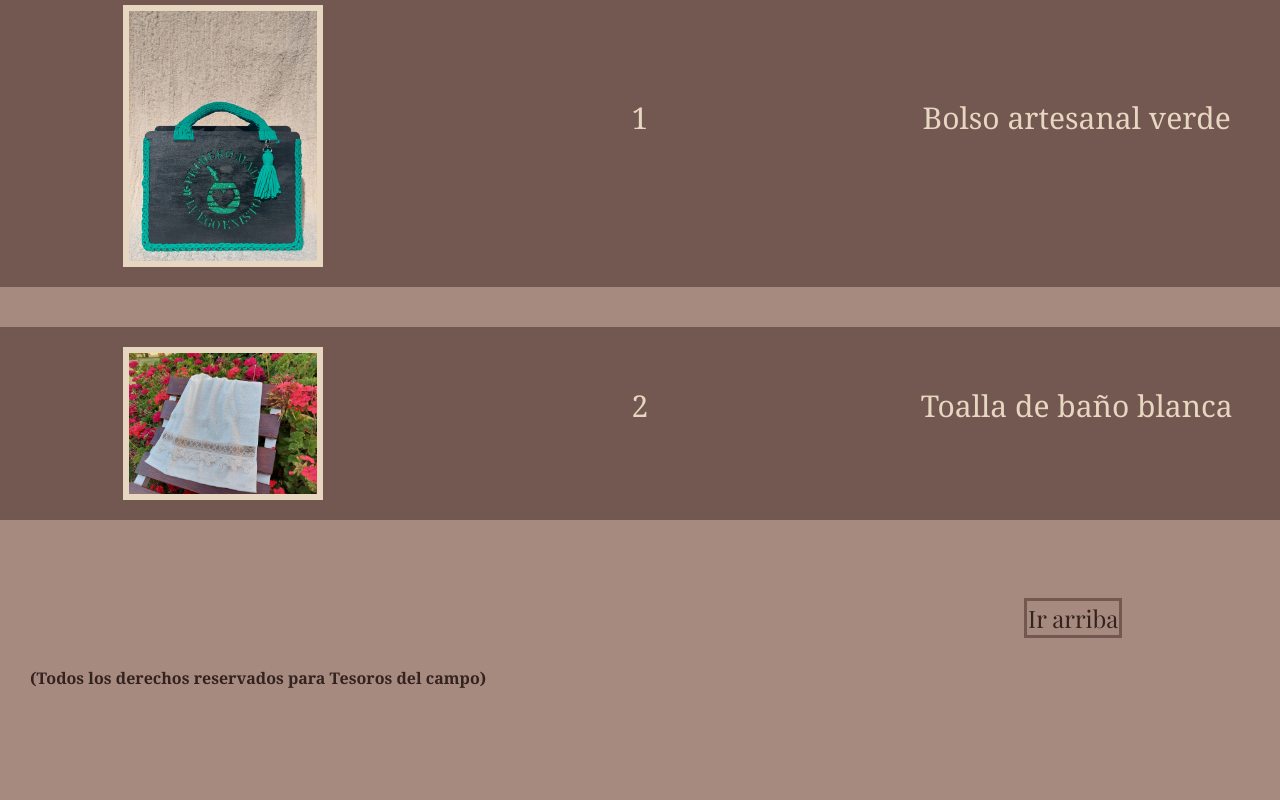
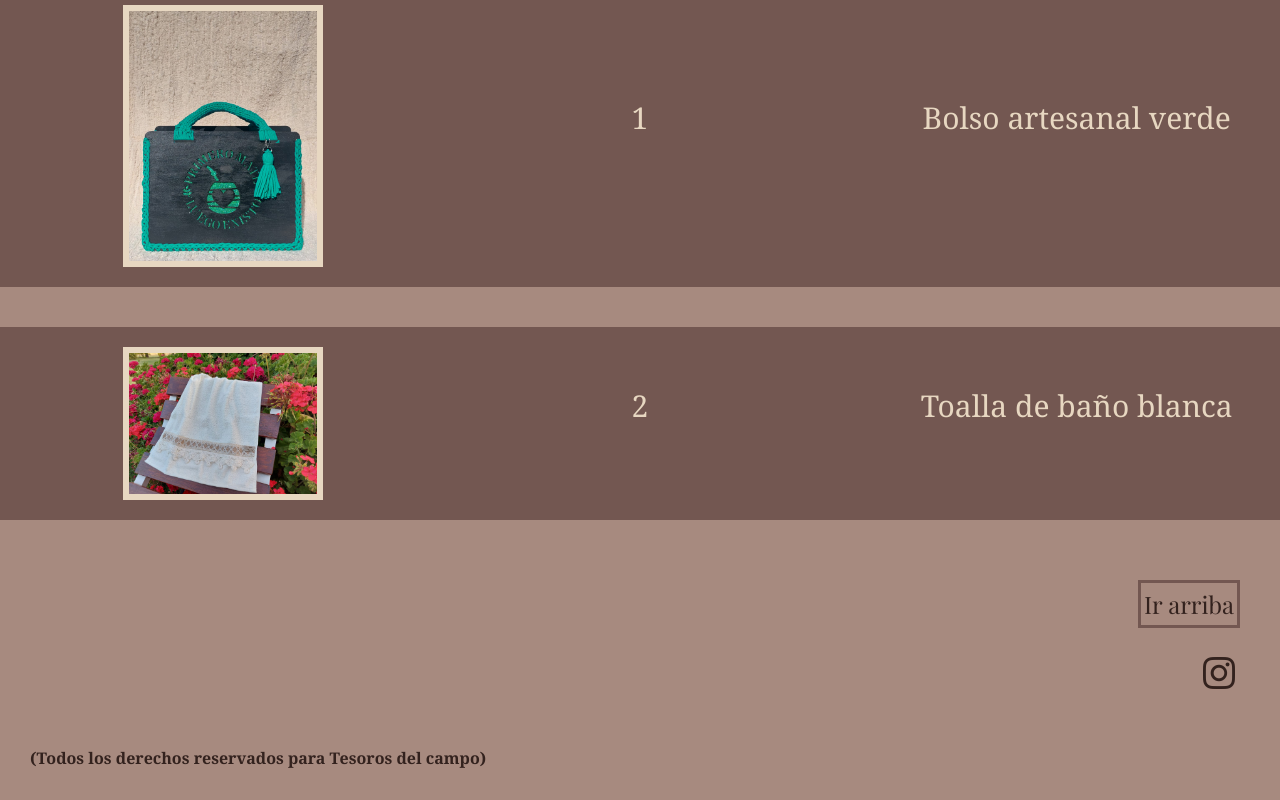
Before and after one commit to valentinromero7/PF-Romero, a plain HTML site: page pages/carrito.html in a window 1280 px wide. Shown: the part 559-1359 px from the top of the page. Before the commit the page ends 1279 px from the top, so only its background shows below. Drawn offline with nearby package versions, Linux system fonts and the light colour scheme; a web font is replaced by a local one.

Commit message:
cambios-redes

```diff
--- a/css/styles.css
+++ b/css/styles.css
@@ -211,24 +211,7 @@ input{
         font-size: 1.5rem;
     }
 }
-.ir-arriba{
-    text-decoration: none;
-    font-size: 1rem;
-    color: #33221e;
-    border: solid 3px;
-    border-color: #735751;
-    position: relative;
-    left: 73%;
-    top: 20px;
-    padding: 1px;
-}
-@media(min-width: 660px){
-    .ir-arriba{
-        font-size: 1.5rem;
-        position: relative;
-        left: 80%;
-    }
-}
+
 h2{text-align: center;
     background-color: #E7D7C1;
     color: #735751;
@@ -397,3 +380,41 @@ h2{text-align: center;
 .dropdown-menu{
     background-color: #A78A7F;
 }
+.nav-link-ig{
+    display: flex;
+    justify-content: end;
+    font-size: 1.5rem;
+    margin-right: 5px;
+    color: #33221e;
+}
+@media(min-width: 660px){
+    .nav-link-ig{
+        font-size: 2rem;
+    }
+}
+.contenedor-footer{
+    display: flex;
+    flex-direction: column;
+    justify-content: right;
+    align-items: end;
+    margin-right: 20px;
+}
+@media(min-width: 660px){
+    .contenedor-footer{
+        margin-right: 40px;
+    }
+}
+.ir-arriba{
+    text-decoration: none;
+    font-size: 1rem;
+    color: #33221e;
+    border: solid 3px;
+    border-color: #735751;
+    padding: 3px;
+    margin-bottom:20px;
+}
+@media(min-width: 660px){
+    .ir-arriba{
+        font-size: 1.5rem;
+    }
+}
--- a/pages/carrito.html
+++ b/pages/carrito.html
@@ -8,6 +8,7 @@
     <link rel="preconnect" href="https://fonts.googleapis.com">
     <link rel="preconnect" href="https://fonts.gstatic.com" crossorigin>
     <link href="https://fonts.googleapis.com/css2?family=Oswald:wght@200;300;500&family=Playfair+Display:ital,wght@0,400;0,900;1,500&display=swap" rel="stylesheet">
+    <link rel="stylesheet" href="https://cdn.jsdelivr.net/npm/bootstrap-icons@1.11.1/font/bootstrap-icons.css">
     <title>Carrito</title>
 </head>
 <body class="body-carrito">
@@ -29,10 +30,6 @@
                                 <li class="nav-item">
                                     <a class="nav-link active" aria-current="page" href="tienda.html">Tienda</a>
                                 </li>
-                                <li class="nav-item">
-                                    <a class="nav-link" href="https://instagram.com/tesoros_del_campo?igshid=OGQ5ZDc2ODk2ZA==">Visita nuestras redes</a>
-                                </li>
-                                <li class="nav-item dropdown">
                                     <a class="nav-link dropdown-toggle" href="#" role="button" data-bs-toggle="dropdown" aria-expanded="false">Mas informacion</a>
                                         <ul class="dropdown-menu">
                                         <li>
@@ -82,15 +79,17 @@
         </div>
     </section>
 </main>
-    <section>
+
         <footer>
-            <a href="#header-carrito" class="ir-arriba">Ir arriba</a>
+            <section class="contenedor-footer">
+                <a href="#header-carrito" class="ir-arriba">Ir arriba</a>
+                <a class="nav-link-ig" href="https://www.instagram.com/tesoros_del_campo/" target="_blank"><i class="bi bi-instagram" ></i></a>
+            </section>
             <p>(Todos los derechos reservados para Tesoros del campo)</p>
         </footer>
 
         <script src="https://cdn.jsdelivr.net/npm/bootstrap@5.2.3/dist/js/bootstrap.bundle.min.js" integrity="sha384-kenU1KFdBIe4zVF0s0G1M5b4hcpxyD9F7jL+jjXkk+Q2h455rYXK/7HAuoJl+0I4" crossorigin="anonymous"></script>
         <script src="https://cdn.jsdelivr.net/npm/@popperjs/core@2.11.8/dist/umd/popper.min.js" integrity="sha384-I7E8VVD/ismYTF4hNIPjVp/Zjvgyol6VFvRkX/vR+Vc4jQkC+hVqc2pM8ODewa9r" crossorigin="anonymous"></script>
 
-    </section>
 </body>
 </html>
```
Also changed, not shown: index.html (+5 -4 lines), pages/conocenos.html (+11 -7 lines), pages/contacto.html (+5 -3 lines), pages/tienda.html (+5 -3 lines).
